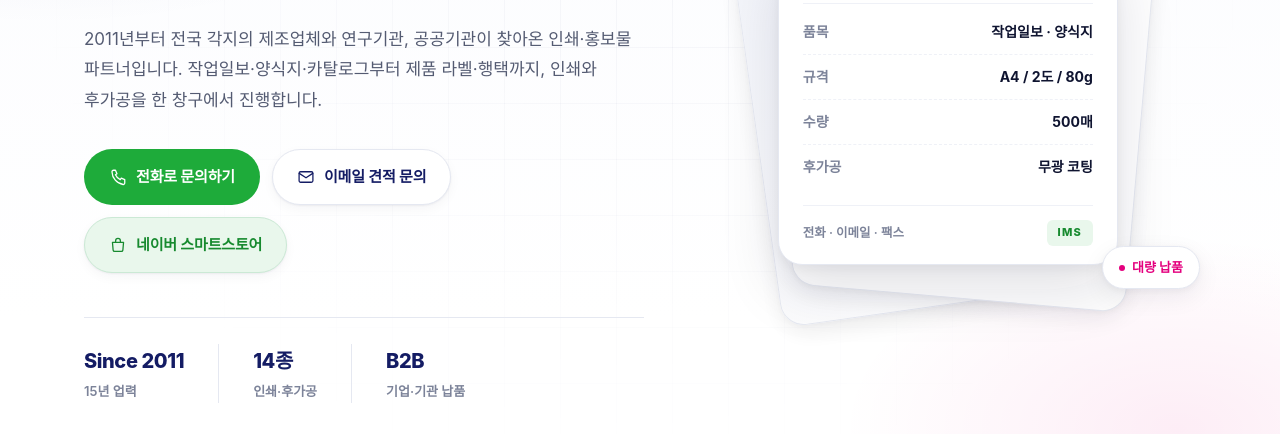
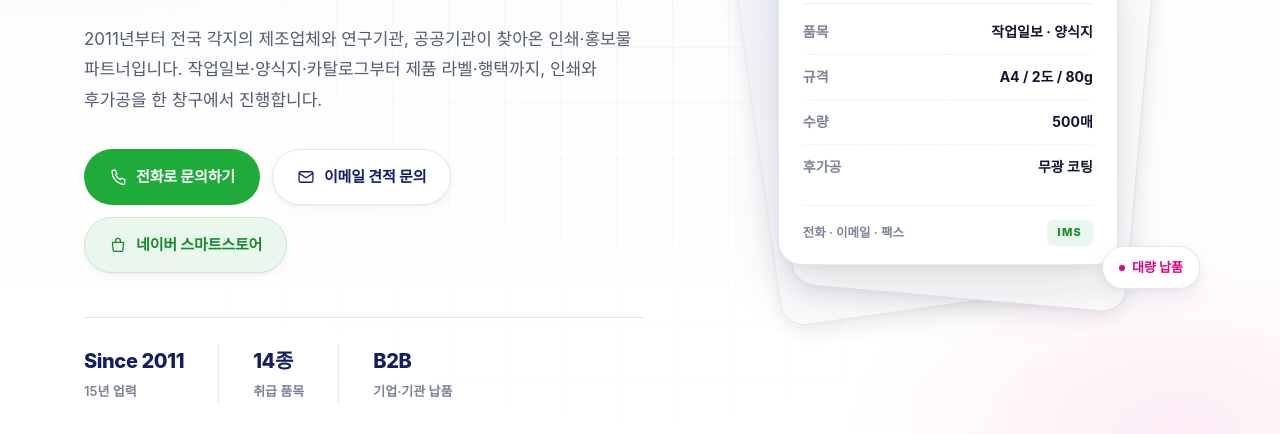
Before and after one commit to ims4386/ims4386.github.io, a plain HTML site: page index.html in a window 1280 px wide. Shown: the part 366-800 px from the top of the page. Drawn offline with Linux system fonts and the light colour scheme.

Commit message:
히어로 수치 라벨을 '인쇄·후가공'에서 '취급 품목'으로 정정 (간판·판촉물 포함 반영)

```diff
--- a/index.html
+++ b/index.html
@@ -121,7 +121,7 @@
         </div>
         <dl class="hero__stats">
           <div class="stat"><dt>Since 2011</dt><dd>15년 업력</dd></div>
-          <div class="stat"><dt>14종</dt><dd>인쇄·후가공</dd></div>
+          <div class="stat"><dt>14종</dt><dd>취급 품목</dd></div>
           <div class="stat"><dt>B2B</dt><dd>기업·기관 납품</dd></div>
         </dl>
       </div>
```
